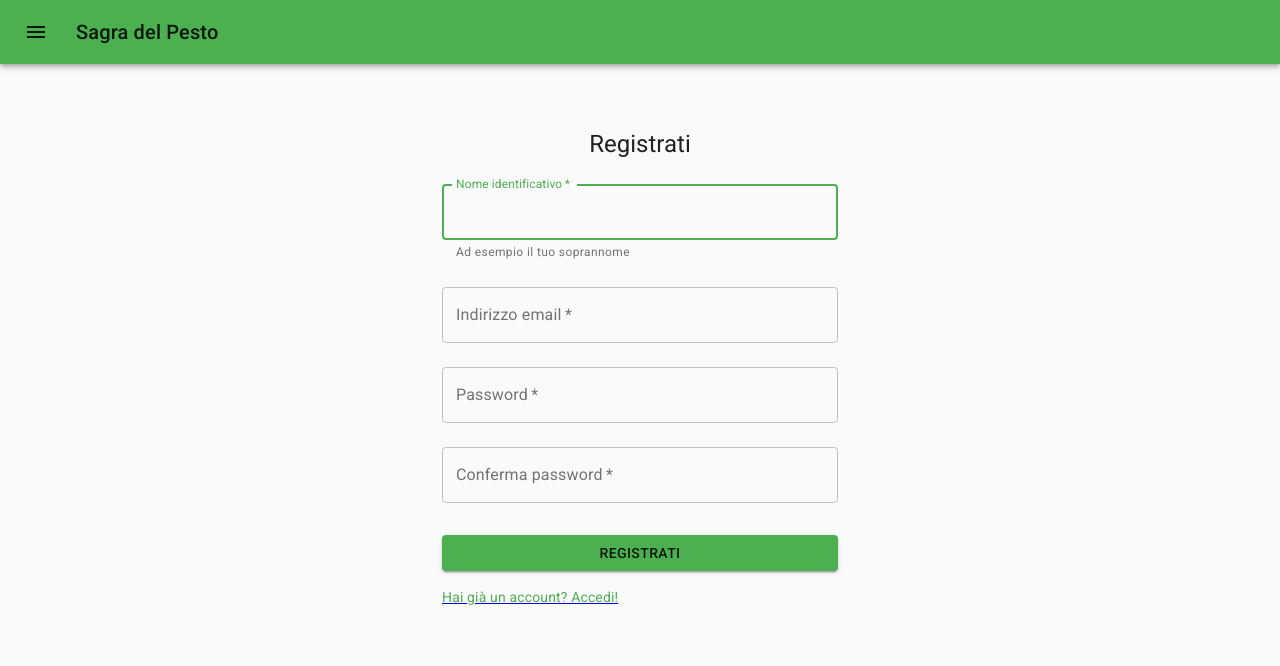
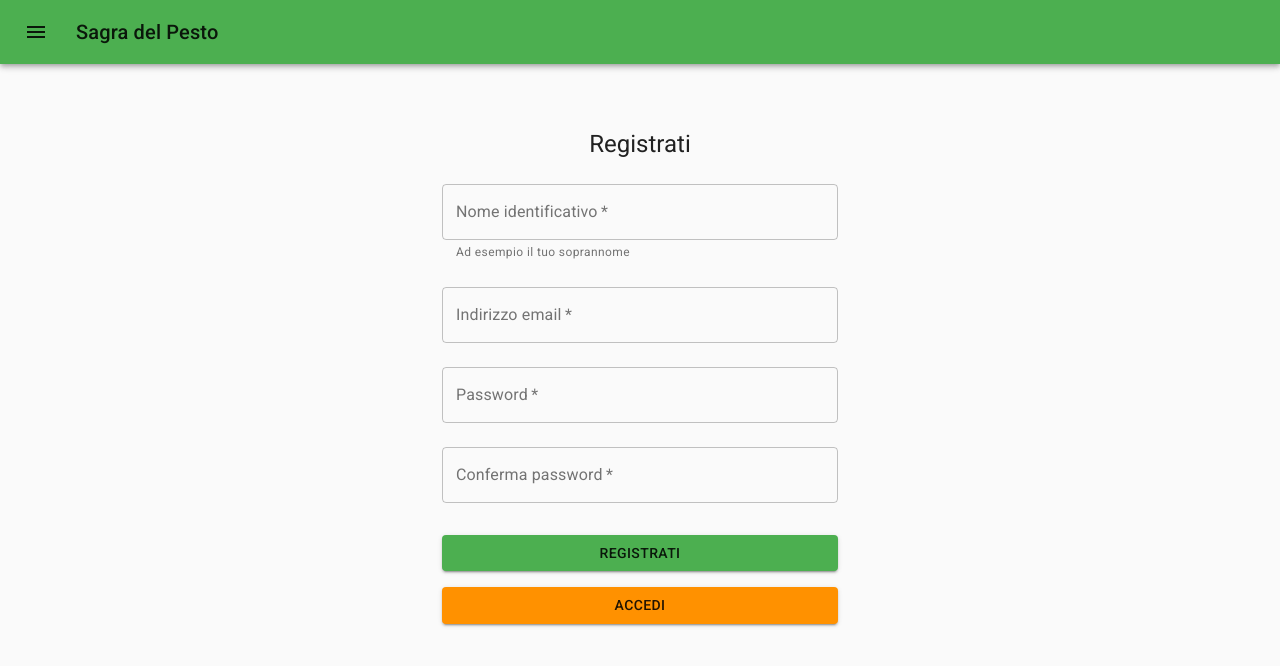
Before and after one commit to GabriFila/app-sagra-pesto, a React (Create React App) app: page /register in a window 1280 px wide. Shown: the top 666 px of the page. Built offline with nearby package versions, Linux system fonts and the light colour scheme.

Commit message:
Progress on Register Page

```diff
--- a/src/Pages/LoginPage.tsx
+++ b/src/Pages/LoginPage.tsx
@@ -71,15 +71,14 @@ export default function LoginPage() {
           >
             Login
           </Button>
-          <Grid container>
-            <Grid item>
-              <Link to="/register">
-                <LinkUI variant="body2">
-                  {'Non hai un account? Registrati!'}
-                </LinkUI>
-              </Link>
-            </Grid>
-          </Grid>
+          <Link
+            to="/register"
+            style={{ textDecoration: 'none', color: 'black' }}
+          >
+            <Button fullWidth variant="contained" color="secondary">
+              Register
+            </Button>
+          </Link>
         </form>
       </div>
     </Container>
--- a/src/Pages/RegisterPage.tsx
+++ b/src/Pages/RegisterPage.tsx
@@ -1,11 +1,12 @@
 import React, { useState } from 'react';
-import { Link } from 'react-router-dom';
+import { Link, Redirect } from 'react-router-dom';
+
+import { auth } from '../fbConfig';
 
 import Button from '@material-ui/core/Button';
 import CssBaseline from '@material-ui/core/CssBaseline';
 import TextField from '@material-ui/core/TextField';
 import LinkUI from '@material-ui/core/Link';
-import Grid from '@material-ui/core/Grid';
 import Typography from '@material-ui/core/Typography';
 import { makeStyles } from '@material-ui/core/styles';
 import Container from '@material-ui/core/Container';
@@ -32,6 +33,8 @@ const useStyles = makeStyles(theme => ({
 
 export default function RegisterPage() {
   const classes = useStyles();
+
+  // form data state (field and field error)
   const [name, setName] = useState('');
   const [email, setEmail] = useState('');
   const [emailError, setEmailError] = useState('');
@@ -40,20 +43,37 @@ export default function RegisterPage() {
   const [confirmPsw, setConfirmPsw] = useState('');
   const [confirmPswError, setConfirmPswError] = useState('');
 
+  // registration error
+  const [regStatus, setRegStatus] = useState('wait');
+
   const registerUser = (e: React.MouseEvent<HTMLButtonElement>) => {
     e.preventDefault();
     setEmailError('');
     setPswError('');
     setConfirmPswError('');
-
+    // FIXME password regex
     if (!/^\w+([\.-]?\w+)*@\w+([\.-]?\w+)*(\.\w{2,3})+$/.test(email))
       setEmailError('Email non valida');
-    if (!/^(?=.*[a-z])(?=.*[A-Z])(?=.*\d)[a-zA-Z\d]{8,}$/.test(psw))
+    else if (!/^(?=.*[a-z])(?=.*[A-Z])(?=.*\d)[a-zA-Z\d]{8,}$/.test(psw))
       setPswError(
         'La password deve contenere almeno una lettera maiuscola, una minuscola e un numero'
       );
-    if (psw !== confirmPsw) setConfirmPswError('L password non corrispondono');
-
+    else if (psw !== confirmPsw)
+      setConfirmPswError('L password non corrispondono');
+    else {
+      auth
+        .createUserWithEmailAndPassword(email, psw)
+        .then(res => {
+          console.log(res);
+          if (auth.currentUser != null)
+            return auth.currentUser.updateProfile({ displayName: name });
+        })
+        .then(res => setRegStatus('success'))
+        .catch(err => {
+          console.log(err.message);
+          setRegStatus('error');
+        });
+    }
     // register user
   };
 
@@ -74,7 +94,6 @@ export default function RegisterPage() {
             label="Nome identificativo"
             helperText="Ad esempio il tuo soprannome"
             name="name"
-            autoFocus
             onChange={e => setName(e.target.value)}
           />
           <TextField
@@ -99,7 +118,6 @@ export default function RegisterPage() {
             label="Password"
             type="password"
             id="password"
-            autoComplete="current-password"
             onChange={e => setPsw(e.target.value)}
             error={pswError.length > 0}
             helperText={pswError}
@@ -117,6 +135,16 @@ export default function RegisterPage() {
             error={confirmPswError.length > 0}
             helperText={confirmPswError}
           />
+          {regStatus === 'error' ? (
+            <Typography color="error">
+              C'è stato un problema con la registrazione
+            </Typography>
+          ) : regStatus === 'success' ? (
+            <Typography color="primary">
+              La registrazione è andata a buon fine! Chiedi che ti venga
+              assegnato un ruolo
+            </Typography>
+          ) : null}
           <Button
             type="submit"
             fullWidth
@@ -127,13 +155,11 @@ export default function RegisterPage() {
           >
             Registrati
           </Button>
-          <Grid container>
-            <Grid item>
-              <Link to="/login">
-                <LinkUI variant="body2">{'Hai già un account? Accedi!'}</LinkUI>
-              </Link>
-            </Grid>
-          </Grid>
+          <Link to="/login" style={{ textDecoration: 'none', color: 'black' }}>
+            <Button fullWidth variant="contained" color="secondary">
+              Accedi
+            </Button>
+          </Link>
         </form>
       </div>
     </Container>
```
